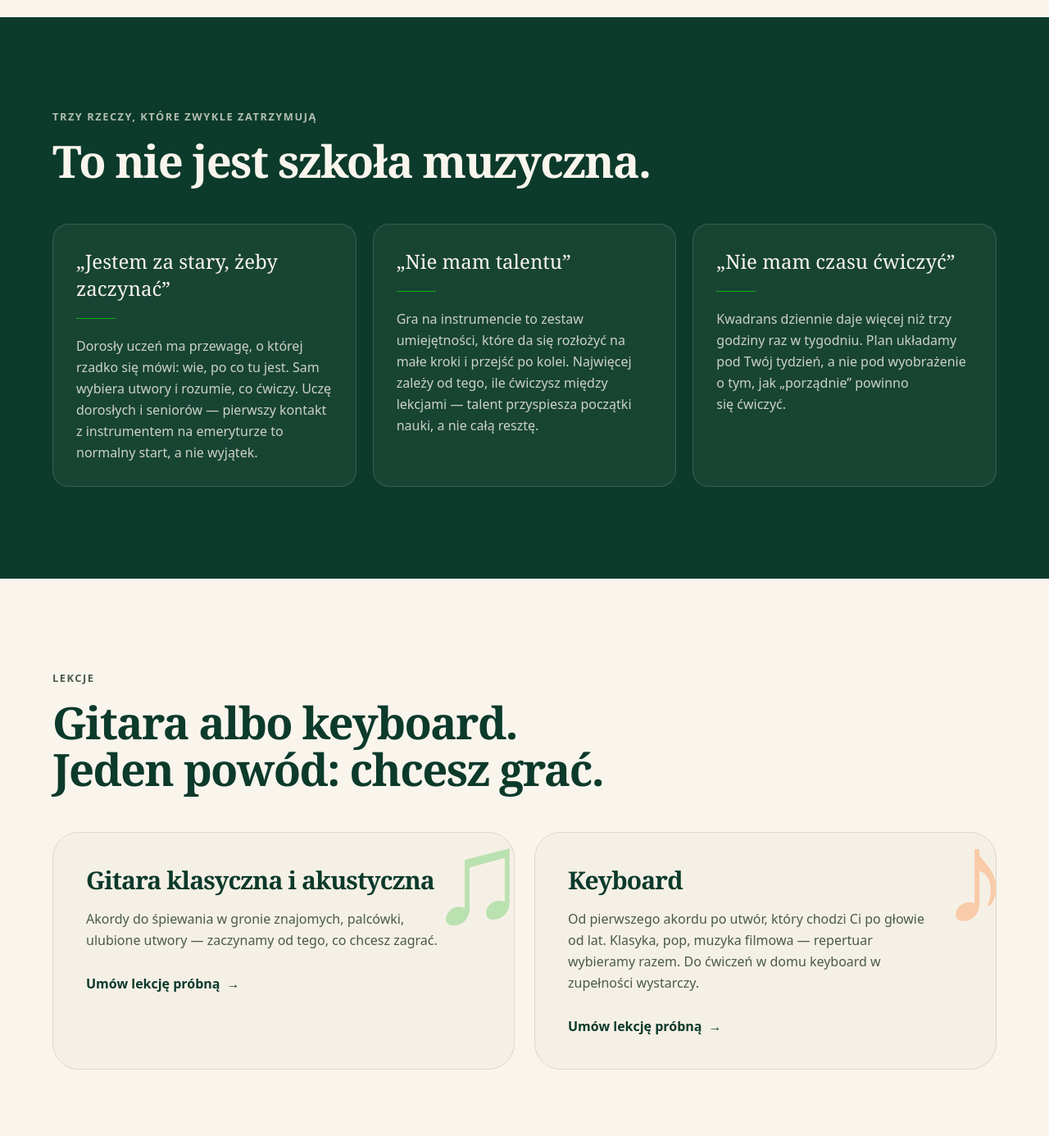
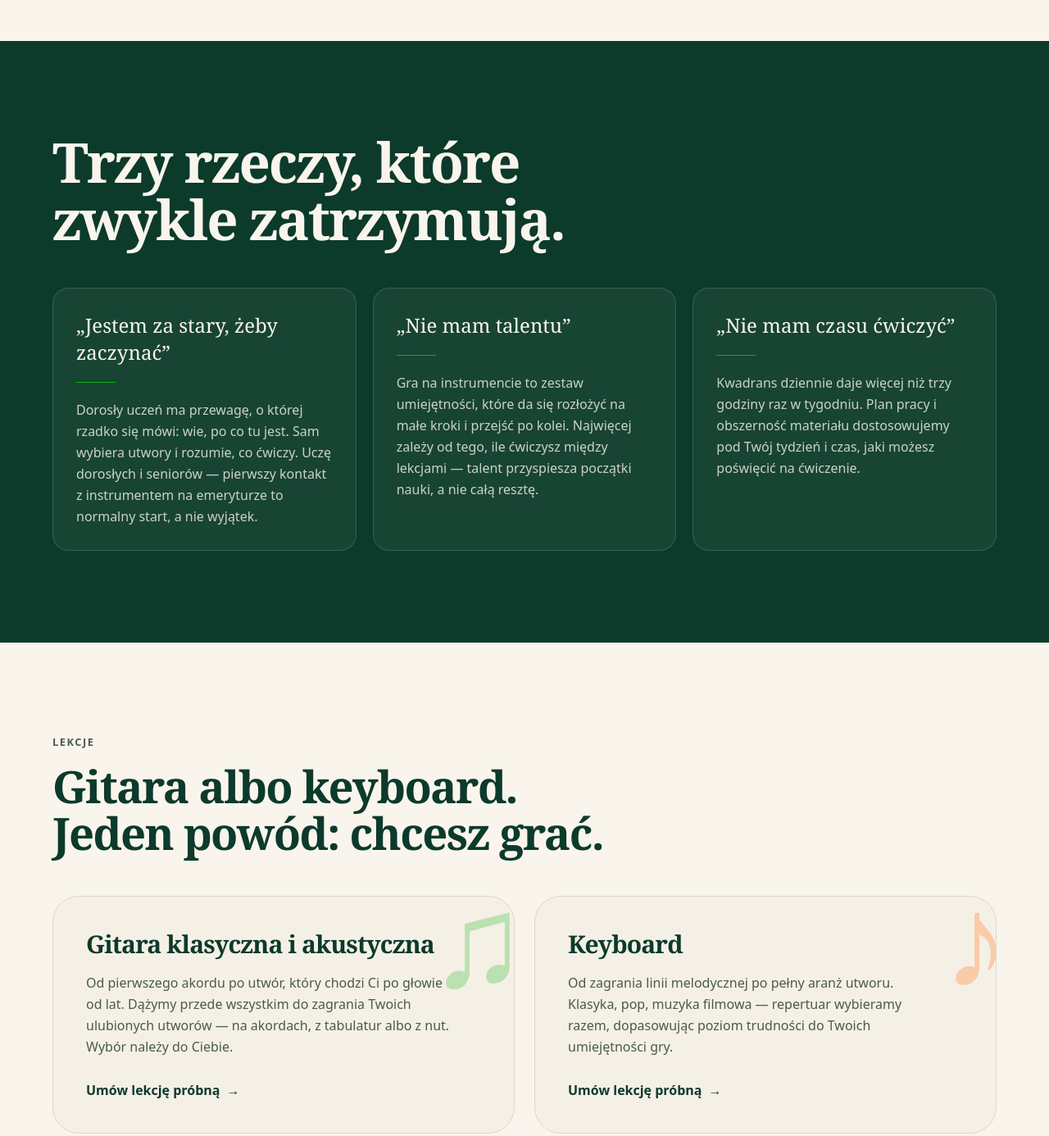
Before and after one commit to balickim/nutka, an Astro site in the folder apps/landing/: page / in a window 1280 px wide. Shown: the part 1020-2406 px from the top of the page at 82% size. Built offline with nearby package versions, Linux system fonts and the light colour scheme; Astro itself is replaced by a stand-in of ours; no server answers.

Commit message:
feat(landing): update copy — hero lede, objections section, instrument descriptions, about paragraph, FAQ (#16)

```diff
--- a/apps/landing/src/components/Objections.astro
+++ b/apps/landing/src/components/Objections.astro
@@ -6,8 +6,7 @@ const { objections } = site;
 
 <section class="bg-ink text-cream">
   <div class="container-x section reveal">
-    <p class="eyebrow text-cream/70">{objections.eyebrow}</p>
-    <h2 class="mt-4 max-w-3xl text-[clamp(2rem,4.5vw,3.4rem)]">{objections.title}</h2>
+    <h2 class="max-w-4xl text-[clamp(2.4rem,5.5vw,4.2rem)]">{objections.title}</h2>
 
     <ul class="mt-12 grid gap-5 md:grid-cols-3">
       {
--- a/apps/landing/src/data/config.ts
+++ b/apps/landing/src/data/config.ts
@@ -17,6 +17,8 @@ export const config = {
     emailHref: "mailto:dominika7928@gmail.com",
     whatsappHref: "https://wa.me/48721497150",
     city: "Szczecin",
+    // Miejscownik odmienia się nieregularnie, więc podajemy go wprost obok mianownika.
+    cityLocative: "Szczecinie",
     address: "ul. 26 Kwietnia",
   },
 
--- a/apps/landing/src/data/site.ts
+++ b/apps/landing/src/data/site.ts
@@ -24,6 +24,7 @@ export interface PriceItem {
 
 const teacherName = config.teacherName;
 const city = config.contact.city;
+const cityLocative = config.contact.cityLocative;
 
 export const site = {
   teacherName,
@@ -49,7 +50,7 @@ export const site = {
     eyebrow: `Prywatne lekcje gitary i keyboardu · ${city}`,
     title: "Nauka gry na gitarze i keyboardzie",
     titleAccent: "dla dorosłych, od zera.",
-    lede: "Indywidualne lekcje w mojej pracowni. Uczę dorosłych i seniorów, którzy chcą grać dla własnej przyjemności — bez egzaminów, ocen i presji, w swoim tempie.",
+    lede: `Indywidualne lekcje stacjonarnie w ${cityLocative}. Uczę dorosłych i seniorów, którzy chcą grać dla własnej przyjemności. To nie jest szkoła muzyczna — ze mną nauczysz się grać bez egzaminów, ocen i presji, w swoim tempie.`,
     // Fakty zamykają pytanie „czy to dla mnie i na jakich warunkach” bez przewijania strony.
     facts: [
       { label: "Dla kogo", value: "Dorośli i seniorzy, od zera lub po przerwie" },
@@ -63,8 +64,7 @@ export const site = {
   },
 
   objections: {
-    eyebrow: "Trzy rzeczy, które zwykle zatrzymują",
-    title: "To nie jest szkoła muzyczna.",
+    title: "Trzy rzeczy, które zwykle zatrzymują.",
     items: [
       {
         claim: "„Jestem za stary, żeby zaczynać”",
@@ -79,7 +79,7 @@ export const site = {
       {
         claim: "„Nie mam czasu ćwiczyć”",
         answer:
-          "Kwadrans dziennie daje więcej niż trzy godziny raz w tygodniu. Plan układamy pod Twój tydzień, a nie pod wyobrażenie o tym, jak „porządnie” powinno się ćwiczyć.",
+          "Kwadrans dziennie daje więcej niż trzy godziny raz w tygodniu. Plan pracy i obszerność materiału dostosowujemy pod Twój tydzień i czas, jaki możesz poświęcić na ćwiczenie.",
       },
     ],
   },
@@ -92,13 +92,13 @@ export const site = {
         name: "Gitara klasyczna i akustyczna",
         symbol: "♫",
         description:
-          "Akordy do śpiewania w gronie znajomych, palcówki, ulubione utwory — zaczynamy od tego, co chcesz zagrać.",
+          "Od pierwszego akordu po utwór, który chodzi Ci po głowie od lat. Dążymy przede wszystkim do zagrania Twoich ulubionych utworów — na akordach, z tabulatur albo z nut. Wybór należy do Ciebie.",
       },
       {
         name: "Keyboard",
         symbol: "♪",
         description:
-          "Od pierwszego akordu po utwór, który chodzi Ci po głowie od lat. Klasyka, pop, muzyka filmowa — repertuar wybieramy razem. Do ćwiczeń w domu keyboard w zupełności wystarczy.",
+          "Od zagrania linii melodycznej po pełny aranż utworu. Klasyka, pop, muzyka filmowa — repertuar wybieramy razem, dopasowując poziom trudności do Twoich umiejętności gry.",
       },
     ],
   },
@@ -107,7 +107,7 @@ export const site = {
     eyebrow: "O mnie",
     title: "Uczę tak, żeby chciało się wrócić do instrumentu w kolejnym tygodniu.",
     paragraphs: [
-      "Od wielu lat uczę gry na gitarze i keyboardzie — dzieci i dorosłych. Praca z dziećmi nauczyła mnie rozkładania trudnych rzeczy na najmniejsze możliwe kroki. Praca z dorosłymi — tego, że o powodzeniu decyduje nie talent, tylko to, czy lekcja daje frajdę.",
+      "Mam kilkuletnie doświadczenie w nauce gry na instrumentach dzieci i dorosłych. Praca z dziećmi nauczyła mnie rozkładania trudnych rzeczy na najmniejsze możliwe kroki. Praca z dorosłymi — tego, że o powodzeniu decyduje nie talent, tylko to, ile zaangażowania włożysz w naukę gry.",
       "TODO: wykształcenie muzyczne, ukończone szkoły, doświadczenie sceniczne.",
       "TODO: zdanie osobiste — dlaczego uczysz i co najbardziej cieszy Cię w tej pracy.",
     ],
@@ -177,7 +177,7 @@ export const site = {
     items: [
       {
         question: "Gdzie odbywają się lekcje?",
-        answer: `Lekcje odbywają się stacjonarnie w mojej pracowni: ${config.contact.address}, ${city}. Zajęcia prowadzę wyłącznie na miejscu — przy nauce gry wiele rzeczy, jak ustawienie ręki, poprawia się dopiero przy instrumencie.`,
+        answer: `Lekcje odbywają się stacjonarnie: ${config.contact.address}, ${city}. Zajęcia prowadzę wyłącznie na miejscu — przy nauce gry wiele rzeczy, jak ustawienie ręki, poprawia się dopiero przy instrumencie.`,
       },
       {
         question: "Czy uczysz też dzieci?",
```
